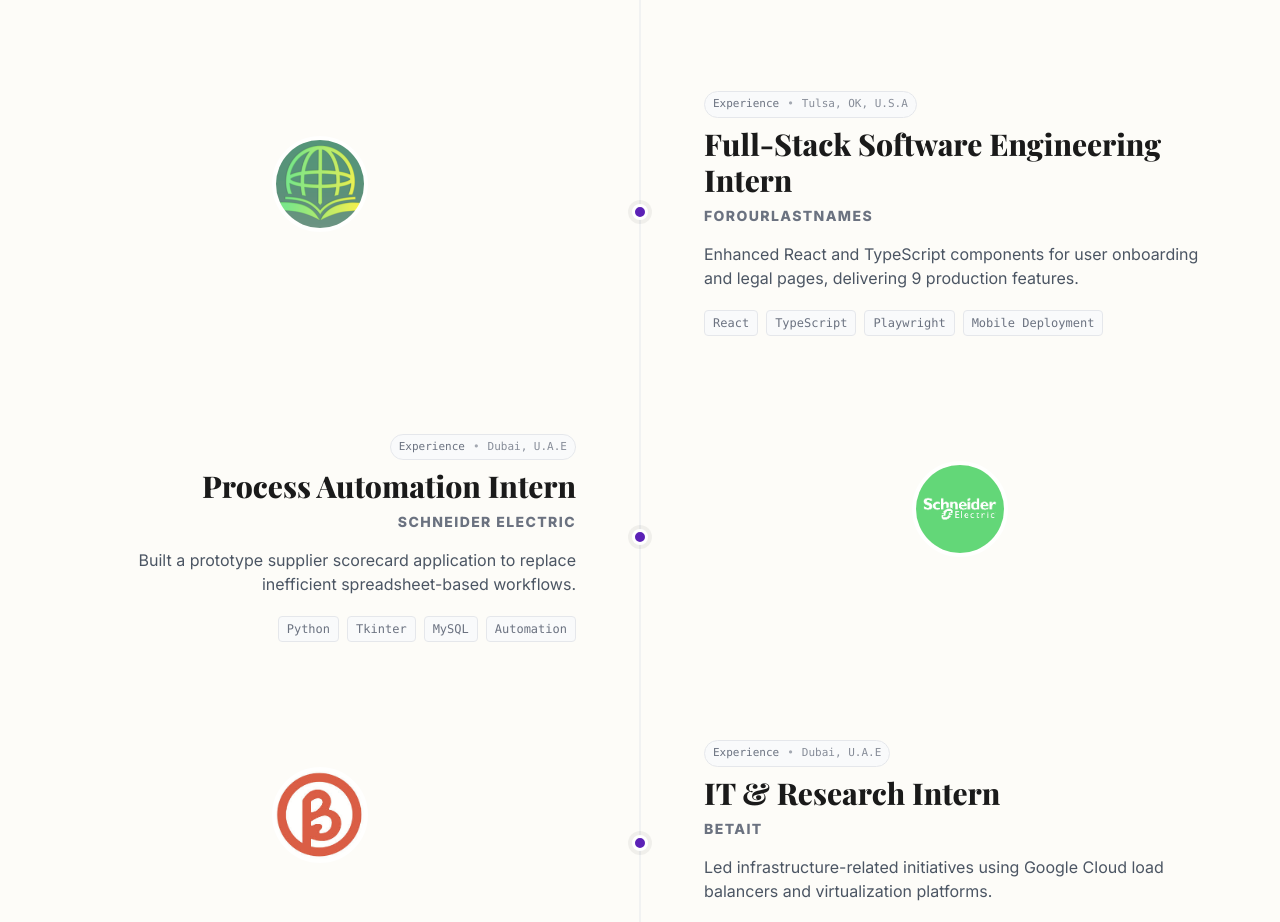
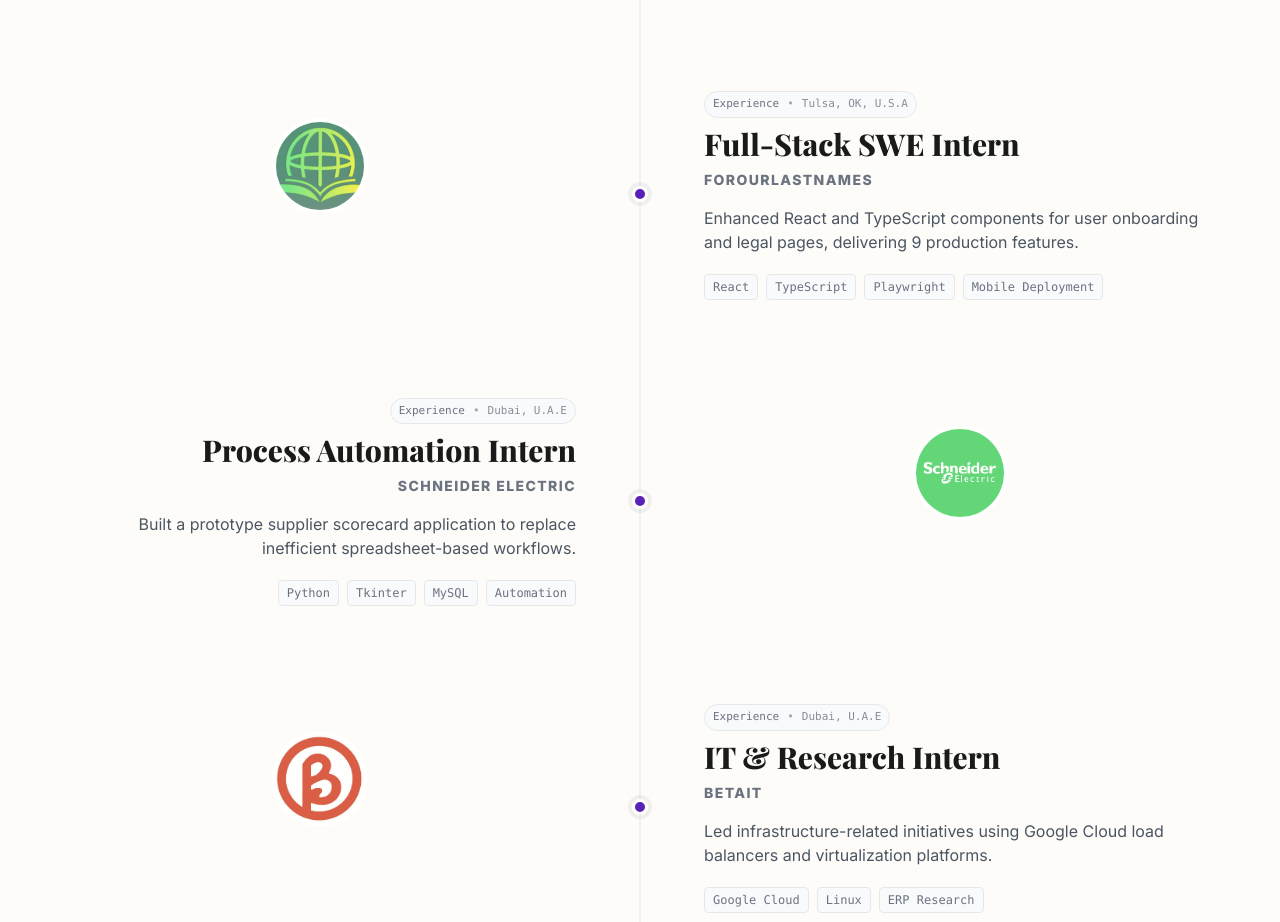
Before and after one commit to MahalakshmiPFW/Portfolio, a React (Vite) app: page / in a window 1280 px wide. Shown: the part 3700-4622 px from the top of the page. Built offline with nearby package versions, Linux system fonts and the light colour scheme; a web font is replaced by a local one.

Commit message:
update experience

```diff
--- a/src/constants.tsx
+++ b/src/constants.tsx
@@ -67,7 +67,7 @@
 
   {
     id: '1',
-    role: 'Full-Stack Software Engineering Intern',
+    role: 'Full-Stack SWE Intern',
     company: 'ForOurLastNames',
     location: 'Tulsa, OK, U.S.A',
     period: 'June 2025 – August 2025',
```
